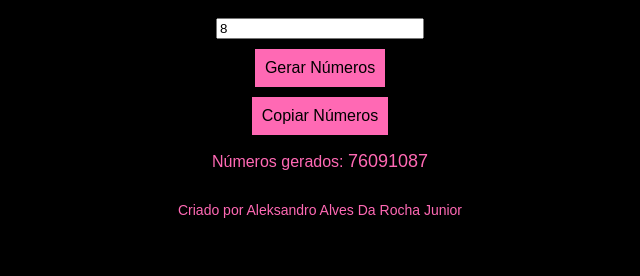
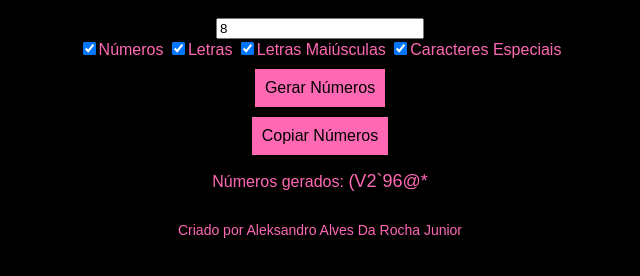
Before and after one commit to aajunior43/gerador-de-numeros-aleatorios, a plain HTML site: page index.html in a window 1280 px wide. Both pictures are taken after a click on the button "Gerar Números". Shown: the part 48-324 px from the top of the page, without its empty margins (320-960 px from the left). Drawn offline with Linux system fonts and the light colour scheme.

Commit message:
Melhoria no HTML

```diff
--- a/index.html
+++ b/index.html
@@ -42,8 +42,30 @@
     function gerarNumeros() {
       var quantidade = document.getElementById('quantidadeCaracteres').value;
       var numeros = '';
+      var numerosChecked = document.getElementById('checkboxNumeros').checked;
+      var letrasChecked = document.getElementById('checkboxLetras').checked;
+      var letrasMaiusculasChecked = document.getElementById('checkboxLetrasMaiusculas').checked;
+      var caracteresEspeciaisChecked = document.getElementById('checkboxCaracteresEspeciais').checked;
+      var caracteres = '';
+
+      if (numerosChecked == true) {
+        caracteres += '0123456789';
+      }
+
+      if (letrasChecked == true) {
+        caracteres += 'abcdefghijklmnopqrstuvwxyz';
+      }
+
+      if (letrasMaiusculasChecked == true) {
+        caracteres += 'ABCDEFGHIJKLMNOPQRSTUVWXYZ';
+      }
+
+      if (caracteresEspeciaisChecked == true) {
+        caracteres += '!#$%&()*+,-./:;<=>?@[]^_`{|}~';
+      }
+
       for (var i = 0; i < quantidade; i++) {
-        numeros += Math.floor(Math.random() * 10);
+        numeros += caracteres.charAt(Math.floor(Math.random() * caracteres.length));
       }
       document.getElementById('numerosGerados').innerHTML = numeros;
     }
@@ -62,6 +84,11 @@
   <h1>Gerador de Números Aleatórios</h1>
   <input type="number" id="quantidadeCaracteres" placeholder="Quantidade de caracteres" min="1" max="100" value="8">
   <br>
+  <input type="checkbox" id="checkboxNumeros" checked>Números
+  <input type="checkbox" id="checkboxLetras" checked>Letras
+  <input type="checkbox" id="checkboxLetrasMaiusculas" checked>Letras Maiúsculas
+  <input type="checkbox" id="checkboxCaracteresEspeciais" checked>Caracteres Especiais
+  <br>
   <button id="gerarNumeros" onclick="gerarNumeros()">Gerar Números</button>
   <br>
   <button id="copiarNumeros" onclick="copiarNumeros()">Copiar Números</button>
```
